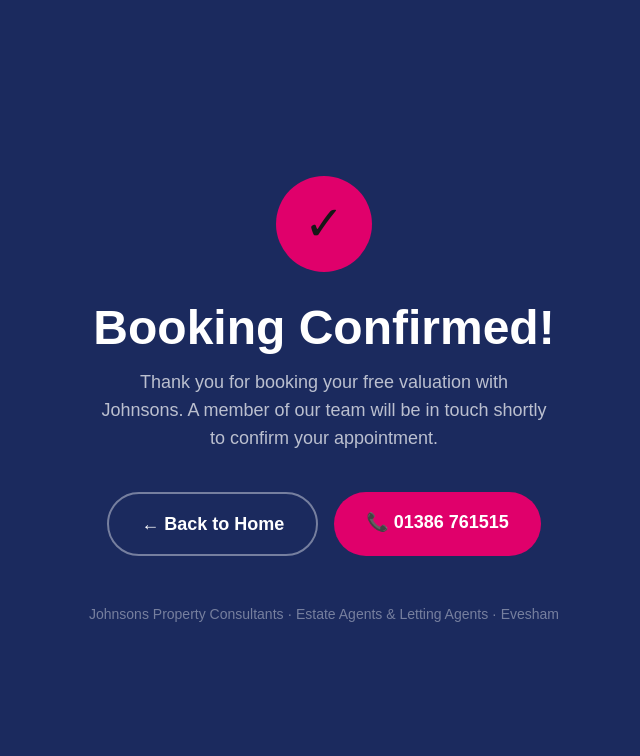
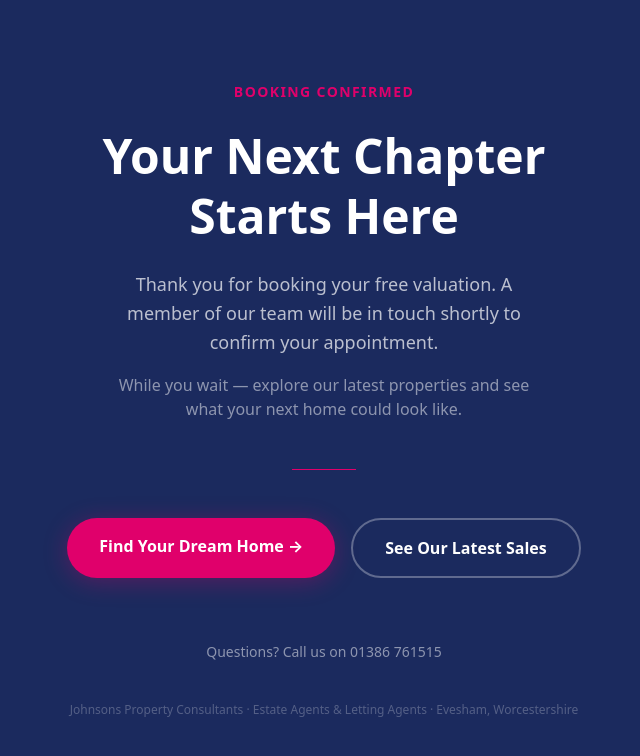
Before and after one commit to 2bx7mx96fj-oss/johnsons-landing-page, a Next.js app: page /thank-you in a window 1280 px wide. Shown: the top 756 px of the page, without its empty margins (316-956 px from the left). Built offline with nearby package versions, Linux system fonts and the light colour scheme.

Commit message:
Redesign thank-you page with property CTAs

```diff
--- a/app/thank-you/page.tsx
+++ b/app/thank-you/page.tsx
@@ -27,43 +27,64 @@ export default function ThankYou() {
 
       <main
         className="min-h-screen flex flex-col items-center justify-center px-6 text-center"
-        style={{ background: NAVY }}
+        style={{ background: NAVY, fontFamily: 'system-ui, -apple-system, sans-serif' }}
       >
-        {/* Tick icon */}
-        <div
-          className="w-24 h-24 rounded-full flex items-center justify-center mb-8 text-5xl"
-          style={{ background: PINK }}
-        >
-          ✓
-        </div>
 
-        <h1 className="text-white font-bold text-4xl md:text-5xl mb-4">
-          Booking Confirmed!
+        {/* Top label */}
+        <p className="text-sm font-semibold uppercase tracking-widest mb-6" style={{ color: PINK }}>
+          Booking Confirmed
+        </p>
+
+        {/* Headline */}
+        <h1 className="text-white font-bold text-4xl md:text-5xl leading-tight mb-6 max-w-xl">
+          Your Next Chapter Starts Here
         </h1>
 
-        <p className="text-white/70 text-lg max-w-md mb-10">
-          Thank you for booking your free valuation with Johnsons. A member of our team will be in touch shortly to confirm your appointment.
+        {/* Subtext */}
+        <p className="text-white/70 text-lg max-w-md mb-4 leading-relaxed">
+          Thank you for booking your free valuation. A member of our team will be in touch shortly to confirm your appointment.
+        </p>
+        <p className="text-white/50 text-base max-w-md mb-12">
+          While you wait — explore our latest properties and see what your next home could look like.
         </p>
 
-        <div className="flex flex-col sm:flex-row gap-4">
+        {/* Divider */}
+        <div className="w-16 h-px mb-12" style={{ background: PINK }} />
+
+        {/* CTA buttons */}
+        <div className="flex flex-col sm:flex-row gap-4 mb-16">
           <a
-            href="/"
-            className="px-8 py-4 rounded-full font-semibold text-white text-lg border-2 border-white/40 hover:border-white hover:bg-white/10 transition-all"
+            href="https://www.johnsons-property.co.uk/properties-for-sale"
+            target="_blank"
+            rel="noopener noreferrer"
+            className="px-8 py-4 rounded-full font-bold text-white text-base transition-all hover:scale-105 hover:shadow-xl"
+            style={{ background: PINK, boxShadow: '0 4px 24px rgba(224,0,107,0.3)' }}
           >
-            ← Back to Home
+            Find Your Dream Home →
           </a>
           <a
-            href="tel:01386761515"
-            className="px-8 py-4 rounded-full font-semibold text-lg text-white transition-all hover:scale-105"
-            style={{ background: PINK }}
+            href="https://www.johnsons-property.co.uk/properties-sold"
+            target="_blank"
+            rel="noopener noreferrer"
+            className="px-8 py-4 rounded-full font-semibold text-white text-base border-2 border-white/30 hover:border-white hover:bg-white/10 transition-all"
           >
-            📞 01386 761515
+            See Our Latest Sales
           </a>
         </div>
 
-        <p className="text-white/40 text-sm mt-12">
-          Johnsons Property Consultants · Estate Agents &amp; Letting Agents · Evesham
+        {/* Phone */}
+        <a
+          href="tel:01386761515"
+          className="text-white/50 text-sm hover:text-white/80 transition-colors mb-10"
+        >
+          Questions? Call us on 01386 761515
+        </a>
+
+        {/* Footer note */}
+        <p className="text-white/25 text-xs">
+          Johnsons Property Consultants · Estate Agents &amp; Letting Agents · Evesham, Worcestershire
         </p>
+
       </main>
     </>
   );
```
